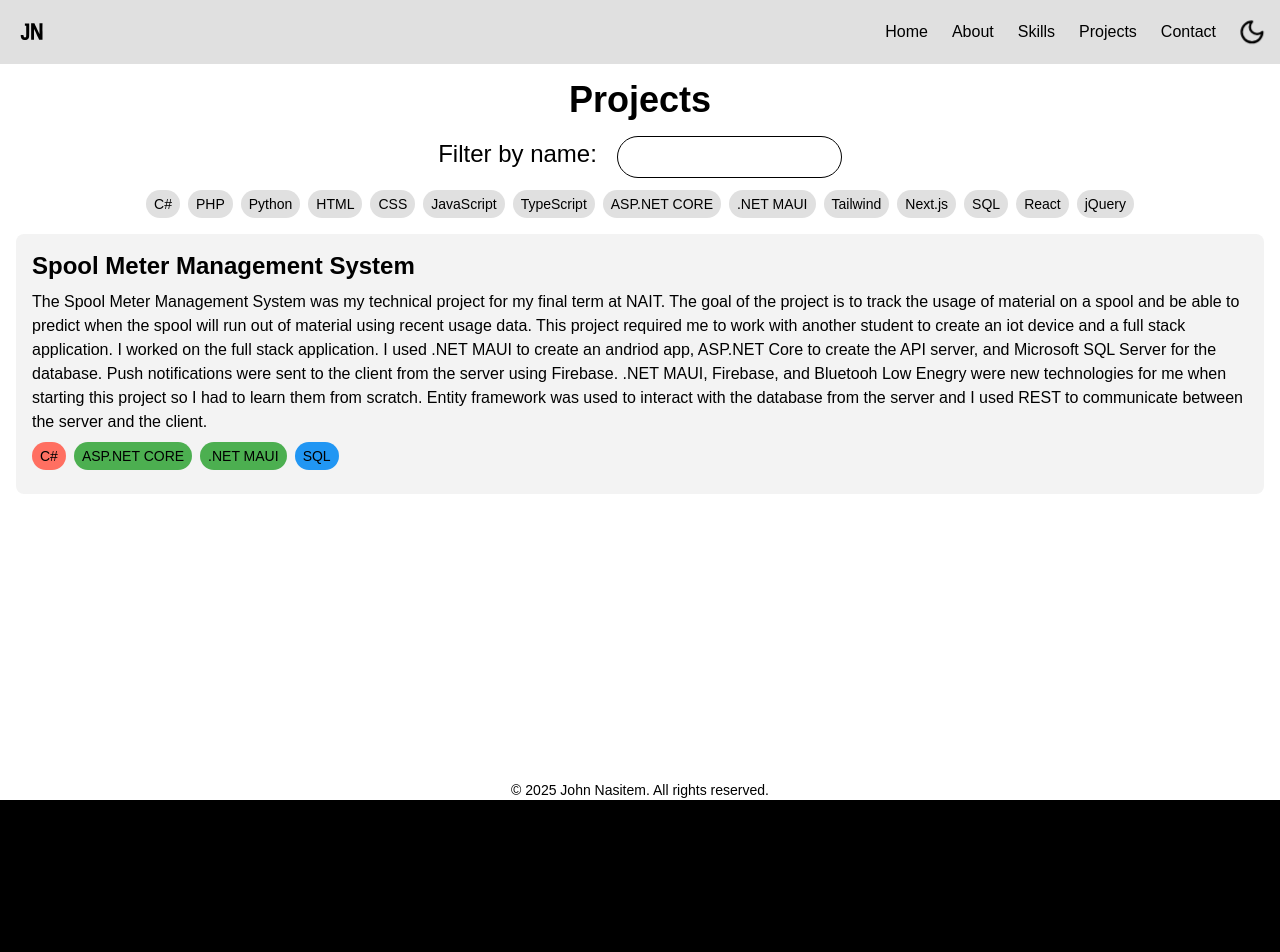
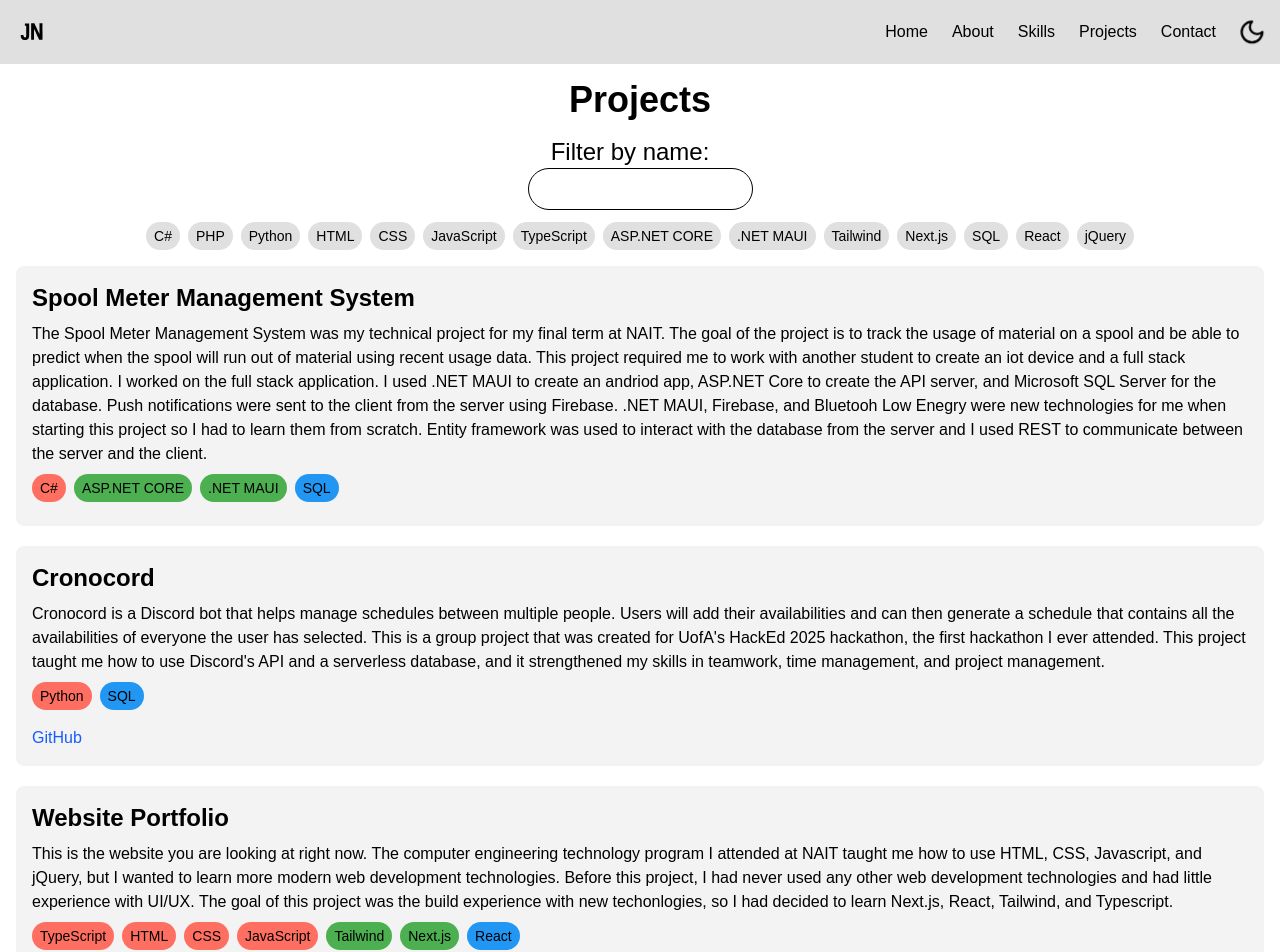
Before and after one commit to JohnNasitem/Website-Portfolio, a Next.js app in the folder Portfolio/: page /projects in a window 1280 px wide. Shown: the top 952 px of the page. Before the commit the page ends 800 px from the top, so only its background shows below. Built offline with nearby package versions, Linux system fonts and the light colour scheme.

Commit message:
added a new project and got search and tag filtering working

```diff
--- a/Portfolio/src/app/projects/page.tsx
+++ b/Portfolio/src/app/projects/page.tsx
@@ -1,7 +1,9 @@
 "use client";
 
 import Link from "next/link";
-import { useEffect, useState } from "react";
+import { useRef, useState } from "react";
+
+var searchFilter = '';
 
 enum SkillCatgegory {
     Language = '#FF6F61',
@@ -18,7 +20,128 @@ type SkillFilterTag = {
     skill: Skill;
     selected: boolean;
     isFilter: boolean;
-    setDisplayedProjects: React.Dispatch<React.SetStateAction<typeof projects>>;
+    setDisplayedProjects?: React.Dispatch<React.SetStateAction<typeof projects>>;
+}
+
+type ProjectInfoProps = {
+    name: string;
+    description: string;
+    skillsUsed: Skill[];
+    githubLink?: string;
+}
+
+const FilterProjects = (setDisplayedProjects: React.Dispatch<React.SetStateAction<typeof projects>>) => {
+    // Update displayed projects
+    var projectsToDisplay: React.ReactElement<typeof ProjectInfo>[]  = []
+    var selectedSkills: string[] = []
+
+    //
+    Object.entries(filteredSkills).forEach(([key, value]: [string, { skill: Skill, selected: boolean}]) => {
+        if (value.selected)
+            selectedSkills.push(value.skill.name)
+    });
+
+    projects.forEach((curProject: React.ReactElement<typeof ProjectInfo>) => {
+         // Access props of the component
+        const props = curProject.props as typeof ProjectInfo;
+        console.log(props)
+        var tempSkills = structuredClone(selectedSkills)
+
+        console.log('Search filter: ' + searchFilter + ' Project name: ' + props.name.toLowerCase())
+
+        // Skip project if the name doesnt match the search filter
+        if (searchFilter !== '' && props.name.toLowerCase().startsWith(searchFilter) == false)
+            return;
+
+        // Remove any skills that are met
+        props.skillsUsed.forEach((skill: Skill) => {
+            var skillIndex = tempSkills.indexOf(skill.name);
+            if (skillIndex !== -1) {
+                tempSkills.splice(skillIndex, 1);
+            }
+        })
+
+        // Display project if it has all the skills selected
+        if (tempSkills.length == 0) {
+            projectsToDisplay.push(curProject)
+        }
+    })
+
+    if (setDisplayedProjects)
+        setDisplayedProjects(projectsToDisplay)
+}
+
+const SearchAndFilterBar: React.FC<{setDisplayedProjects: React.Dispatch<React.SetStateAction<typeof projects>>}> = ({ setDisplayedProjects }) => {
+    const searchBarRef = useRef<HTMLDivElement>(null);
+
+    const Search = (e: React.ChangeEvent<HTMLInputElement>) => {
+        if (searchBarRef.current) {
+            searchFilter = e.target.value.toLowerCase();
+            FilterProjects(setDisplayedProjects)
+        }
+    }
+
+    return (
+        <div className="text-center w-full p-4 space-y-3">
+            <div className="space-x-5">
+                <label className="text-2xl">Filter by name:</label>
+                <div ref={searchBarRef}>
+                    <input  onChange={Search} id="search_filter" type="text" className="p-2 border rounded-4xl" />
+                </div>
+            </div>
+            <div className="space-x-2">
+                {filteredSkills.map((skillTag, index) => (
+                    <SkillTag key={index} skill={skillTag.skill} selected={skillTag.selected} isFilter={true} setDisplayedProjects={setDisplayedProjects}/>
+                ))}
+            </div>
+        </div>
+    )
+}
+
+const ProjectInfo: React.FC<ProjectInfoProps> = ({ name, description, skillsUsed, githubLink}) => {
+    return (
+        <div id={name.replaceAll(' ', '_')} className="p-4 rounded-lg bg-[var(--color-bg-accent)] space-y-2">
+            <h3 className="text-2xl font-bold">
+                {name}
+            </h3>
+            <div>
+                {description}
+            </div>
+            <div className="space-x-2 space-y-2">
+                {skillsUsed.map((skill, index) => (
+                    <SkillTag key={index} skill={skill} selected={true} isFilter={false}/>
+                ))}
+            </div>
+            {githubLink && <Link href={githubLink} target="_blank" className="text-blue-600 hover:text-blue-800">GitHub</Link>}
+        </div>
+    );
+}
+
+const SkillTag: React.FC<SkillFilterTag> = ({skill, selected, isFilter, setDisplayedProjects}) => {
+    const [isSelected, setSelected] = useState(selected);
+
+    const toggleSelect = () => {
+        if (isFilter) {
+            console.log(`Filter by ${skill.name}`);
+            setSelected(!isSelected);
+
+            var toggledSkillIndex = filteredSkills.findIndex((skillTag) => {
+                return skillTag.skill.name == skill.name
+            })
+
+            if (toggledSkillIndex !== -1)
+                filteredSkills[toggledSkillIndex].selected = !isSelected
+
+            if (setDisplayedProjects)
+                FilterProjects(setDisplayedProjects)
+        }
+    }
+
+    return (
+        <div onClick={toggleSelect} style={{ backgroundColor: isSelected ? skill.category : 'var(--color-bg-alt-accent)' }} className={`${isFilter ? 'hover:animate-grow animate-shrink hover:cursor-default' : ''} inline-block px-2 py-1 rounded-full text-sm w-fit`}>
+            {skill.name}
+        </div>
+    )
 }
 
 const skillsDictionary: Record<string, Skill> = {
@@ -45,48 +168,6 @@ const filteredSkills = Object.values(skillsDictionary).map((skill) => {
     }
 }).sort((a, b) => b.skill.category.toString().localeCompare(a.skill.category.toString()));
 
-type ProjectInfoProps = {
-    name: string;
-    description: string;
-    skillsUsed: Skill[];
-    githubLink?: string;
-}
-
-const SearchAndFilterBar: React.FC<{setDisplayedProjects: React.Dispatch<React.SetStateAction<typeof projects>>}> = ({ setDisplayedProjects }) => {
-    return (
-        <div className="text-center w-full p-4 space-y-3">
-            <div className="space-x-5">
-                <label className="text-2xl">Filter by name:</label>
-                <input type="text" className="p-2 border rounded-4xl" />
-            </div>
-            <div className="space-x-2">
-                {filteredSkills.map((skillTag, index) => (
-                    <SkillTag key={index} skill={skillTag.skill} selected={skillTag.selected} isFilter={true} setDisplayedProjects={setDisplayedProjects}/>
-                ))}
-            </div>
-        </div>
-    )
-}
-
-const ProjectInfo: React.FC<ProjectInfoProps> = ({ name, description, skillsUsed, githubLink}) => {
-    return (
-        <div id={name.replaceAll(' ', '_')} className="p-4 rounded-lg bg-[var(--color-bg-accent)] space-y-2">
-            <h3 className="text-2xl font-bold">
-                {name}
-            </h3>
-            <div>
-                {description}
-            </div>
-            <div className="space-x-2 space-y-2">
-                {skillsUsed.map((skill, index) => (
-                    <SkillTag key={index} skill={skill} selected={true} isFilter={false}/>
-                ))}
-            </div>
-            {githubLink && <Link href={githubLink} className="text-blue-600 hover:text-blue-800">GitHub</Link>}
-        </div>
-    );
-}
-
 const projects: React.ReactElement<typeof ProjectInfo>[] = [
     <ProjectInfo
         name='Spool Meter Management System'
@@ -105,65 +186,39 @@ const projects: React.ReactElement<typeof ProjectInfo>[] = [
             skillsDictionary['.NET MAUI'],
             skillsDictionary['SQL']
         ]}
+    />,
+    <ProjectInfo
+        name='Cronocord'
+        description=
+            {`Cronocord is a Discord bot that helps manage schedules between multiple people.
+            Users will add their availabilities and can then generate a schedule that contains all the availabilities of everyone the user has selected.
+            This is a group project that was created for UofA's HackEd 2025 hackathon, the first hackathon I ever attended.
+            This project taught me how to use Discord's API and a serverless database, and it strengthened my skills in teamwork, time management, and project management.`}
+        skillsUsed={[
+            skillsDictionary['Python'],
+            skillsDictionary['SQL']
+        ]}
+        githubLink="https://github.com/JohnNasitem/Hacked2025-HomelessInc"
+    />,
+    <ProjectInfo
+        name='Website Portfolio'
+        description=
+            {`This is the website you are looking at right now.
+            The computer engineering technology program I attended at NAIT taught me how to use HTML, CSS, Javascript, and jQuery, but I wanted to learn more modern web development technologies.
+            Before this project, I had never used any other web development technologies and had little experience with UI/UX.
+            The goal of this project was the build experience with new techonlogies, so I had decided to learn Next.js, React, Tailwind, and Typescript.`}
+        skillsUsed={[
+            skillsDictionary['TypeScript'],
+            skillsDictionary['HTML'],
+            skillsDictionary['CSS'],
+            skillsDictionary['JavaScript'],
+            skillsDictionary['Tailwind'],
+            skillsDictionary['Next.js'],
+            skillsDictionary['React']
+        ]}
+        githubLink="https://github.com/JohnNasitem/Hacked2025-HomelessInc"
     />
 ]
-
-const SkillTag: React.FC<SkillFilterTag> = ({skill, selected, isFilter, setDisplayedProjects}) => {
-    const [isSelected, setSelected] = useState(selected);
-
-    const toggleSelect = () => {
-        if (isFilter) {
-            console.log(`Filter by ${skill.name}`);
-            setSelected(!isSelected);
-
-            var toggledSkillIndex = filteredSkills.findIndex((skillTag) => {
-                return skillTag.skill.name == skill.name
-            })
-
-            if (toggledSkillIndex !== -1)
-                filteredSkills[toggledSkillIndex].selected = !isSelected
-
-            // Update displayed projects
-            var projectsToDisplay: React.ReactElement<typeof ProjectInfo>[]  = []
-            var selectedSkills: string[] = []
-
-            //
-            Object.entries(filteredSkills).forEach(([key, value]: [string, { skill: Skill, selected: boolean}]) => {
-                if (value.selected)
-                    selectedSkills.push(value.skill.name)
-            });
-
-            projects.forEach((curProject: React.ReactElement<typeof ProjectInfo>) => {
-                 // Access props of the component
-                const props = curProject.props as typeof ProjectInfo;
-                console.log(props)
-                var tempSkills = structuredClone(selectedSkills)
-
-                // Remove any skills that are met
-                props.skillsUsed.forEach((skill: Skill) => {
-                    var skillIndex = tempSkills.indexOf(skill.name);
-                    if (skillIndex !== -1) {
-                        tempSkills.splice(skillIndex, 1);
-                    }
-                })
-
-                // Display project if it has all the skills selected
-                if (tempSkills.length == 0) {
-                    projectsToDisplay.push(curProject)
-                }
-            })
-
-            setDisplayedProjects(projectsToDisplay)
-        }
-    }
-
-    return (
-        <div onClick={toggleSelect} style={{ backgroundColor: isSelected ? skill.category : 'var(--color-bg-alt-accent)' }} className={`${isFilter ? 'hover:animate-grow animate-shrink hover:cursor-default' : ''} inline-block px-2 py-1 rounded-full text-sm w-fit`}>
-            {skill.name}
-        </div>
-    )
-}
-
 
 export default function Home() {
     const [displayedProjects, setProjects] = useState(projects);
@@ -172,11 +227,16 @@ export default function Home() {
        <div className="p-4">
             <div className="w-full text-center text-4xl font-bold">Projects</div>
             <SearchAndFilterBar setDisplayedProjects={setProjects}/>
-            {displayedProjects.map((project, index) => (
-                <div key={index}>
-                    {project}
-                </div>
-            ))}
+            <div className="grid gap-y-5">
+                {projects.map((project, index) => (
+                    <div
+                        key={index}
+                        className={`
+                            ${displayedProjects.includes(project) ? '' : 'hidden'}`}>
+                        {project}
+                    </div>
+                ))}
+            </div>
        </div>
      );
 }
```
